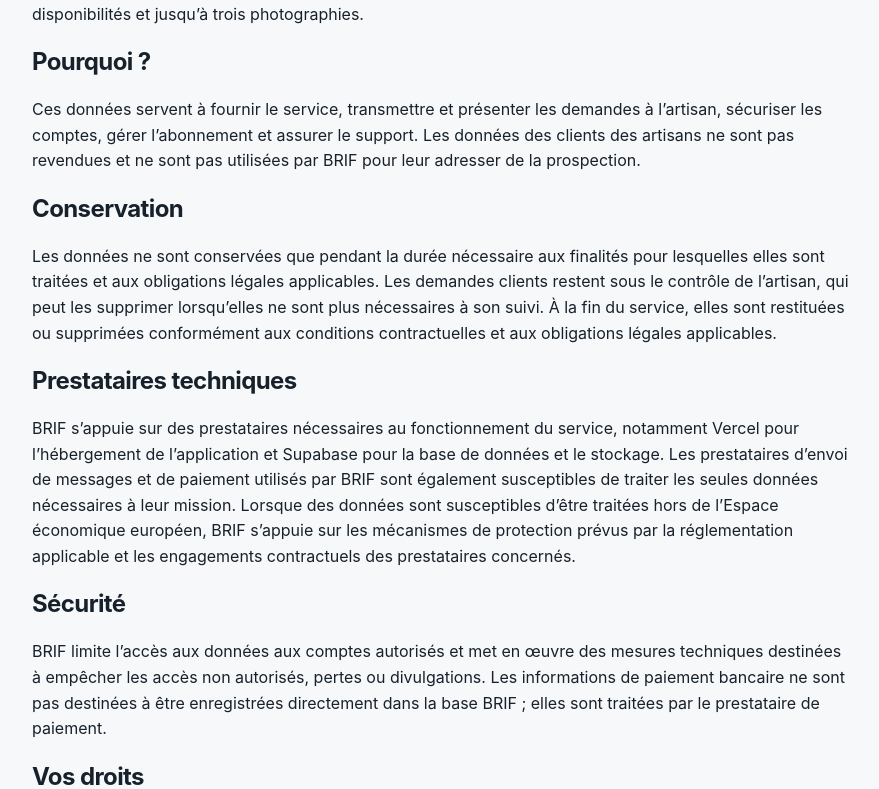
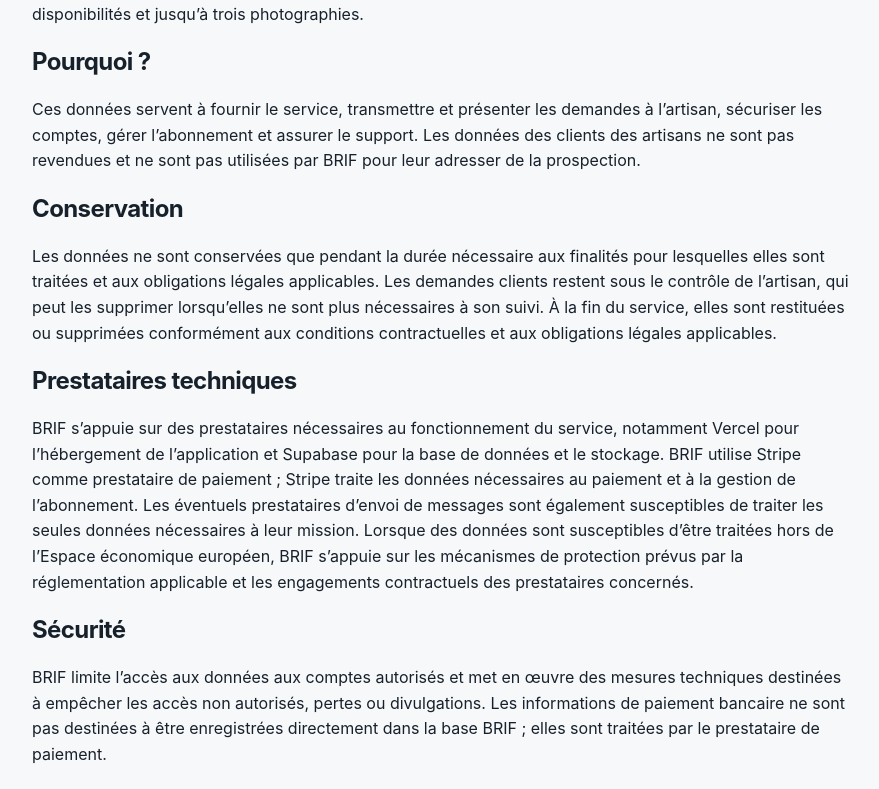
Before and after one commit to ludodulac/DROP-Service, a Next.js app: page /confidentialite in a window 1280 px wide. Shown: the part 441-1230 px from the top of the page, without its empty margins (198-1077 px from the left). Built offline with nearby package versions, Linux system fonts and the light colour scheme.

Commit message:
Name Stripe in BRIF privacy notice

```diff
--- a/src/app/confidentialite/page.tsx
+++ b/src/app/confidentialite/page.tsx
@@ -8,7 +8,7 @@ export default function Confidentialite() {
   <h2>Données traitées</h2><p>BRIF peut traiter les coordonnées de l’artisan et, pour une demande client, le nom, le téléphone, l’e-mail lorsqu’il est fourni, la commune, la catégorie et la description de la demande, son niveau d’urgence, les disponibilités et jusqu’à trois photographies.</p>
   <h2>Pourquoi ?</h2><p>Ces données servent à fournir le service, transmettre et présenter les demandes à l’artisan, sécuriser les comptes, gérer l’abonnement et assurer le support. Les données des clients des artisans ne sont pas revendues et ne sont pas utilisées par BRIF pour leur adresser de la prospection.</p>
   <h2>Conservation</h2><p>Les données ne sont conservées que pendant la durée nécessaire aux finalités pour lesquelles elles sont traitées et aux obligations légales applicables. Les demandes clients restent sous le contrôle de l’artisan, qui peut les supprimer lorsqu’elles ne sont plus nécessaires à son suivi. À la fin du service, elles sont restituées ou supprimées conformément aux conditions contractuelles et aux obligations légales applicables.</p>
-  <h2>Prestataires techniques</h2><p>BRIF s’appuie sur des prestataires nécessaires au fonctionnement du service, notamment Vercel pour l’hébergement de l’application et Supabase pour la base de données et le stockage. Les prestataires d’envoi de messages et de paiement utilisés par BRIF sont également susceptibles de traiter les seules données nécessaires à leur mission. Lorsque des données sont susceptibles d’être traitées hors de l’Espace économique européen, BRIF s’appuie sur les mécanismes de protection prévus par la réglementation applicable et les engagements contractuels des prestataires concernés.</p>
+  <h2>Prestataires techniques</h2><p>BRIF s’appuie sur des prestataires nécessaires au fonctionnement du service, notamment Vercel pour l’hébergement de l’application et Supabase pour la base de données et le stockage. BRIF utilise Stripe comme prestataire de paiement ; Stripe traite les données nécessaires au paiement et à la gestion de l’abonnement. Les éventuels prestataires d’envoi de messages sont également susceptibles de traiter les seules données nécessaires à leur mission. Lorsque des données sont susceptibles d’être traitées hors de l’Espace économique européen, BRIF s’appuie sur les mécanismes de protection prévus par la réglementation applicable et les engagements contractuels des prestataires concernés.</p>
   <h2>Sécurité</h2><p>BRIF limite l’accès aux données aux comptes autorisés et met en œuvre des mesures techniques destinées à empêcher les accès non autorisés, pertes ou divulgations. Les informations de paiement bancaire ne sont pas destinées à être enregistrées directement dans la base BRIF ; elles sont traitées par le prestataire de paiement.</p>
   <h2>Vos droits</h2><p>Pour les données liées au compte BRIF, vous pouvez demander, selon les conditions prévues par le RGPD, l’accès, la rectification, l’effacement, la limitation, l’opposition ou la portabilité de vos données en écrivant à ludodulac@gmail.com. Pour une demande envoyée à un artisan, la personne concernée doit en priorité s’adresser à l’artisan responsable de sa relation client ; BRIF l’assiste lorsque cela est nécessaire. Toute personne concernée peut également introduire une réclamation auprès de la CNIL.</p>
   <p><a href="/">Retour à BRIF</a></p>
```
